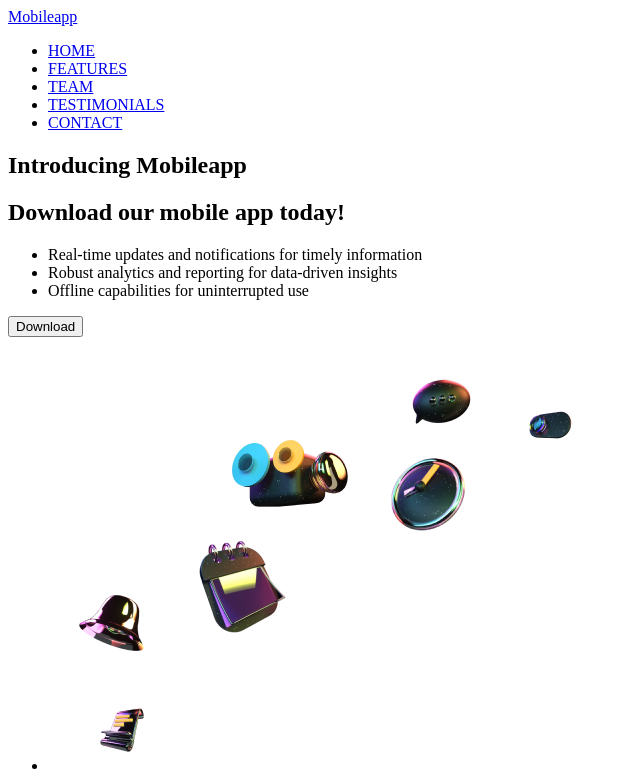
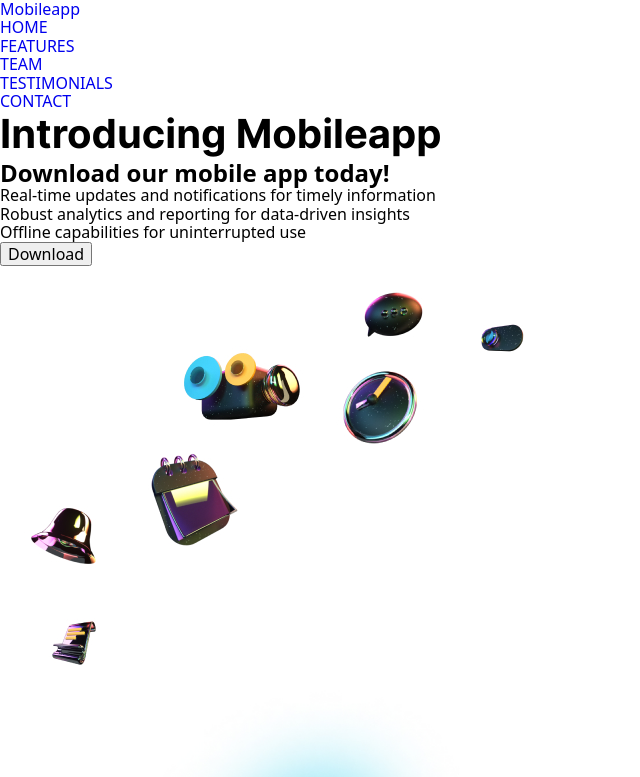
Before and after one commit to StingStorm/Blended19-20-MobileApp-, a plain HTML site: page header.html in a window 1280 px wide. Shown: the top 777 px of the page, without its empty margins (0-640 px from the left). Drawn offline with nearby package versions, Linux system fonts and the light colour scheme.

Commit message:
add header html

```diff
--- a/css/styles.css
+++ b/css/styles.css
@@ -35,3 +35,11 @@ button,
 textarea {
   font: inherit;
 }
+
+.page-title {
+  font-family: "Inter", sans-serif;
+  font-size: 40px;
+  font-weight: 700;
+  line-height: 48.41px;
+  text-align: left;
+}
--- a/header.html
+++ b/header.html
@@ -2,9 +2,12 @@
 <html lang="en">
 
 <head>
-    <meta charset="UTF-8">
-    <meta name="viewport" content="width=, initial-scale=1.0">
-    <title>Mobileapp</title>
+    <meta charset="UTF-8" />
+    <meta name="viewport" content="width=device-width, initial-scale=1.0" />
+    <link rel="stylesheet" href="https://cdn.jsdelivr.net/npm/modern-normalize@2.0.0/modern-normalize.min.css" />
+    <link rel="stylesheet" href="./css/fonts.css" />
+    <link rel="stylesheet" href="./css/styles.css" />
+    <title>MobileApp</title>
 </head>
 
 <body>
@@ -19,10 +22,11 @@
                 <li><a href="#contact">CONTACT</a></li>
             </ul>
         </nav>
+    </header>
 
     <!-- Hero -->
     <section>
-            <h1>Introducing Mobileapp</h1>
+        <h1 class="page-title">Introducing Mobileapp</h1>
         <h2>Download our mobile app today!</h2>
         <ul>
             <li>Real-time updates and notifications for timely information</li>
@@ -37,9 +41,8 @@
             <li><img src="./images/iPhone_X.jpg" alt="iPhone X image" width="472" height="553" />
             </li>
         </ul>
+    </section>
 
-        </section>
-    </header>
 </body>
 
 </html>
```
Lines whose indentation alone changed are shown as unchanged.
